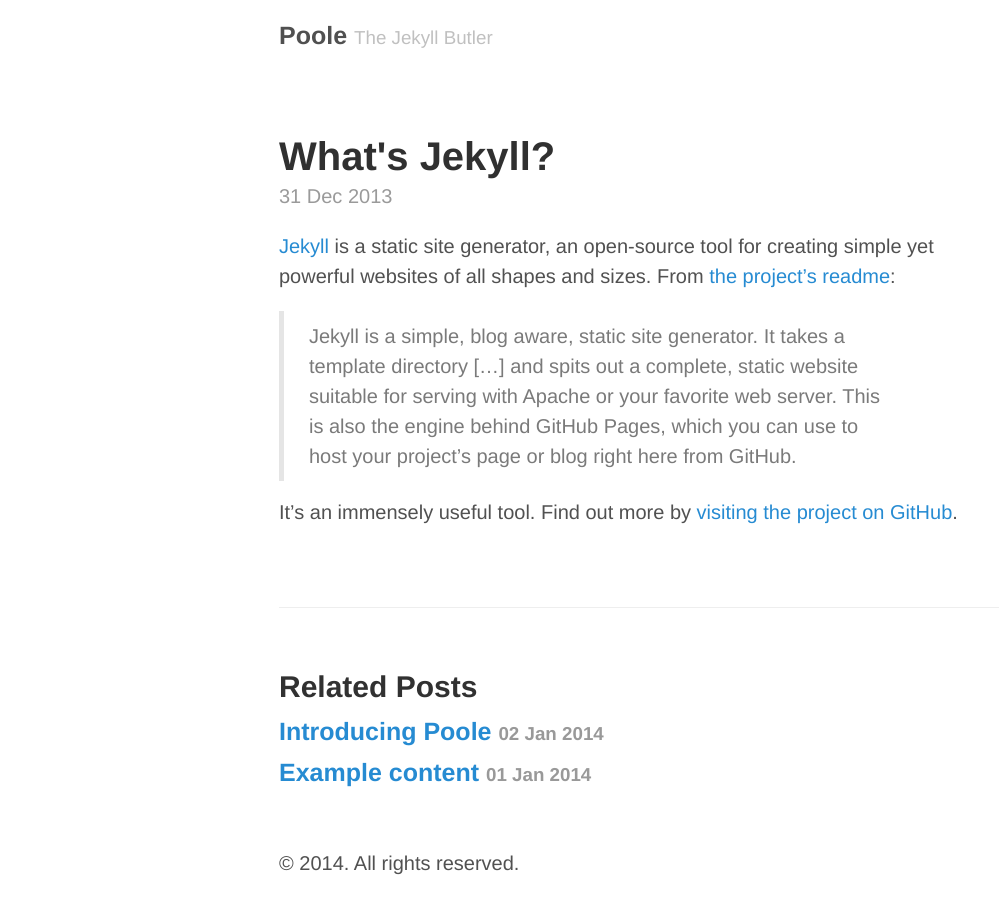
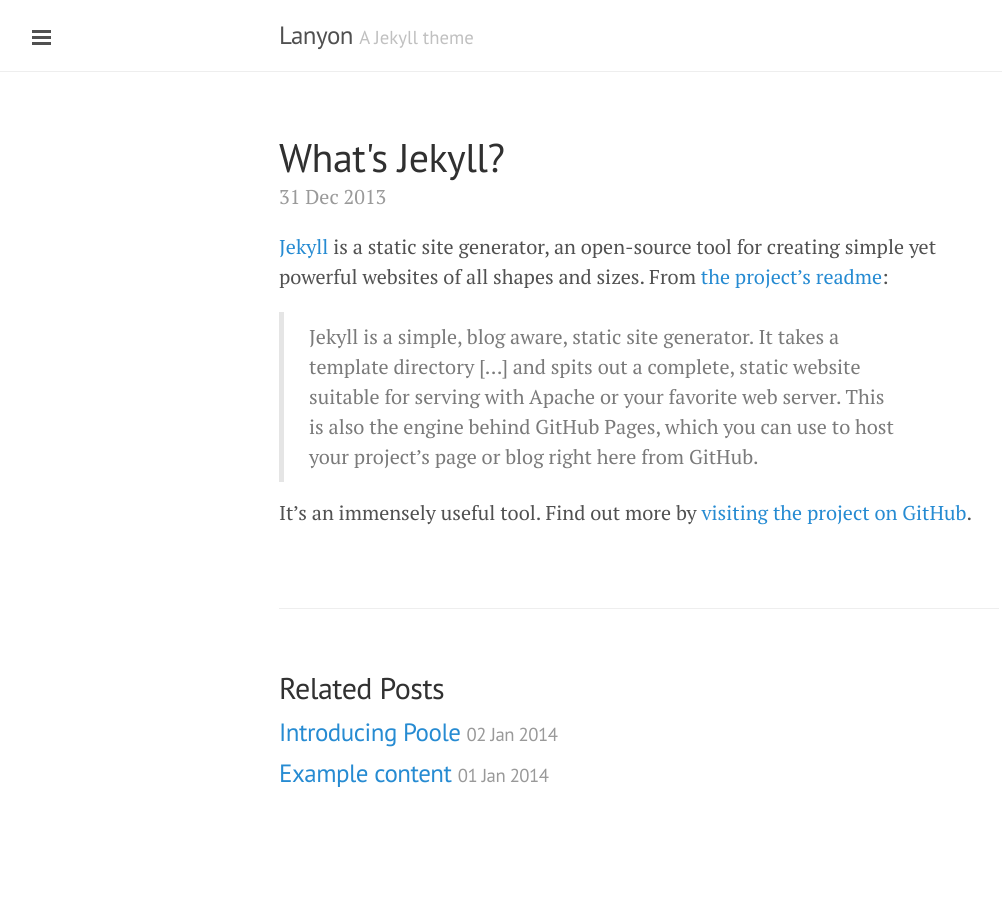
Before and after one commit to pubudu-ranasinghe/portfolio-coming-soon, a Jekyll site: the page built from _posts/2013-12-31-whats-jekyll.md, in a window 1280 px wide. Shown: the whole page, without its empty margins (1-1003 px from the left). Built offline with Jekyll 4.4.1, drawn with Linux system fonts in a browser that asks for light colours; Markdown is read by kramdown in place of the engine named in the settings.

Commit message:
Added lanyon

```diff
--- a/_config.yml
+++ b/_config.yml
@@ -6,17 +6,19 @@
 permalink:        pretty
 
 # Setup
-title:            Poole
-tagline:          The Jekyll Butler
-url:              http://getpoole.com
-paginate:         1
-baseurl:          /
+title:            Lanyon
+tagline:          'A Jekyll theme'
+description:      'A reserved <a href="http://jekyllrb.com" target="_blank">Jekyll</a> theme that places the utmost gravity on content with a hidden drawer. Made by <a href="https://twitter.com/mdo" target="_blank">@mdo</a>.'
+url:              http://lanyon.getpoole.com
+baseurl:          '/'
+paginate:         5
+
 author:
-  name:           Mark Otto
+  name:           'Mark Otto'
   url:            https://twitter.com/mdo
-  email:          markdotto@gmail.com
 
 # Custom vars
 version:          1.0.0
+
 github:
-  repo:           https://github.com/poole/poole
+  repo:           https://github.com/poole/lanyon
--- a/_includes/head.html
+++ b/_includes/head.html
@@ -1,5 +1,6 @@
 <head>
   <link href="http://gmpg.org/xfn/11" rel="profile">
+  <meta http-equiv="X-UA-Compatible" content="IE=edge">
   <meta http-equiv="content-type" content="text/html; charset=utf-8">
 
   <!-- Enable responsiveness on mobile devices-->
@@ -16,11 +17,13 @@
   <!-- CSS -->
   <link rel="stylesheet" href="{{ site.baseurl }}public/css/poole.css">
   <link rel="stylesheet" href="{{ site.baseurl }}public/css/syntax.css">
+  <link rel="stylesheet" href="{{ site.baseurl }}public/css/lanyon.css">
+  <link rel="stylesheet" href="http://fonts.googleapis.com/css?family=PT+Serif:400,400italic,700|PT+Sans:400">
 
   <!-- Icons -->
   <link rel="apple-touch-icon-precomposed" sizes="144x144" href="{{ site.baseurl }}public/apple-touch-icon-precomposed.png">
   <link rel="shortcut icon" href="{{ site.baseurl }}public/favicon.ico">
 
   <!-- RSS -->
-  <link rel="alternate" type="application/rss+xml" title="RSS" href="{{ site.baseurl }}atom.xml">
+  <link rel="alternate" type="application/rss+xml" title="RSS" href="/atom.xml">
 </head>
--- /dev/null
+++ b/_includes/sidebar.html
@@ -0,0 +1,38 @@
+<!-- Target for toggling the sidebar `.sidebar-checkbox` is for regular
+     styles, `#sidebar-checkbox` for behavior. -->
+<input type="checkbox" class="sidebar-checkbox" id="sidebar-checkbox">
+
+<!-- Toggleable sidebar -->
+<div class="sidebar" id="sidebar">
+  <div class="sidebar-item">
+    <p>{{ site.description }}</p>
+  </div>
+
+  <nav class="sidebar-nav">
+    <a class="sidebar-nav-item{% if page.url == site.baseurl %} active{% endif %}" href="/">Home</a>
+
+    {% comment %}
+      The code below dynamically generates a sidebar nav of pages with
+      `layout: page` in the front-matter. See readme for usage.
+    {% endcomment %}
+
+    {% assign pages_list = site.pages %}
+    {% for node in pages_list %}
+      {% if node.title != null %}
+        {% if node.layout == "page" %}
+          <a class="sidebar-nav-item{% if page.url == node.url %} active{% endif %}" href="{{ node.url }}">{{ node.title }}</a>
+        {% endif %}
+      {% endif %}
+    {% endfor %}
+
+    <a class="sidebar-nav-item" href="{{ site.github.repo }}/archive/v{{ site.version }}.zip">Download</a>
+    <a class="sidebar-nav-item" href="{{ site.github.repo }}">GitHub project</a>
+    <span class="sidebar-nav-item">Currently v{{ site.version }}</span>
+  </nav>
+
+  <div class="sidebar-item">
+    <p>
+      &copy; {{ site.time | date: '%Y' }}. All rights reserved.
+    </p>
+  </div>
+</div>
--- a/_layouts/default.html
+++ b/_layouts/default.html
@@ -5,22 +5,43 @@
 
   <body>
 
-    <div class="container content">
+    {% include sidebar.html %}
+
+    <!-- Wrap is the content to shift when toggling the sidebar. We wrap the
+         content to avoid any CSS collisions with our real content. -->
+    <div class="wrap">
       <div class="masthead">
-        <h3 class="masthead-title">
-          <a href="{{ site.baseurl }}" title="Home">{{ site.title }}</a>
-          <small>{{ site.tagline }}</small>
-        </h3>
+        <div class="container">
+          <h3 class="masthead-title">
+            <a href="/" title="Home">{{ site.title }}</a>
+            <small>{{ site.tagline }}</small>
+          </h3>
+        </div>
       </div>
 
-      {{ content }}
-
-      <div class="footer">
-        <p>
-          &copy; {{ site.time | date: '%Y' }}. All rights reserved.
-        </p>
+      <div class="container content">
+        {{ content }}
       </div>
     </div>
 
+    <label for="sidebar-checkbox" class="sidebar-toggle"></label>
+
+    <script>
+      (function(document) {
+        var toggle = document.querySelector('.sidebar-toggle');
+        var sidebar = document.querySelector('#sidebar');
+        var checkbox = document.querySelector('#sidebar-checkbox');
+
+        document.addEventListener('click', function(e) {
+          var target = e.target;
+
+          if(!checkbox.checked ||
+             sidebar.contains(target) ||
+             (target === checkbox || target === toggle)) return;
+
+          checkbox.checked = false;
+        }, false);
+      })(document);
+    </script>
   </body>
 </html>
--- a/_layouts/post.html
+++ b/_layouts/post.html
@@ -14,7 +14,7 @@
     {% for post in site.related_posts limit:3 %}
       <li>
         <h3>
-          <a href="{{ site.baseurl }}{{ post.url }}">
+          <a href="{{ post.url }}">
             {{ post.title }}
             <small>{{ post.date | date_to_string }}</small>
           </a>
--- /dev/null
+++ b/public/css/lanyon.css
@@ -0,0 +1,553 @@
+/*
+ *  ___
+ * /\_ \
+ * \//\ \      __      ___   __  __    ___     ___
+ *   \ \ \   /'__`\  /' _ `\/\ \/\ \  / __`\ /' _ `\
+ *    \_\ \_/\ \_\.\_/\ \/\ \ \ \_\ \/\ \_\ \/\ \/\ \
+ *    /\____\ \__/.\_\ \_\ \_\/`____ \ \____/\ \_\ \_\
+ *    \/____/\/__/\/_/\/_/\/_/`/___/> \/___/  \/_/\/_/
+ *                               /\___/
+ *                               \/__/
+ *
+ * Designed, built, and released under MIT license by @mdo. Learn more at
+ * https://github.com/poole/lanyon.
+ */
+
+
+/*
+ * Contents
+ *
+ * Global resets
+ * Masthead
+ * Sidebar
+ * Slide effect
+ * Posts and pages
+ * Pagination
+ * Reverse layout
+ * Themes
+ */
+
+
+/*
+ * Global resets
+ *
+ * Update the foundational and global aspects of the page.
+ */
+
+/* Prevent scroll on narrow devices */
+html,
+body {
+  overflow-x: hidden;
+}
+
+html {
+  font-family: "PT Serif", Georgia, "Times New Roman", serif;
+}
+
+h1, h2, h3, h4, h5, h6 {
+  font-family: "PT Sans", Helvetica, Arial, sans-serif;
+  font-weight: 400;
+  color: #313131;
+  letter-spacing: -.025rem;
+}
+
+
+/*
+ * Wrapper
+ *
+ * The wrapper is used to position site content when the sidebar is toggled. We
+ * use an outter wrap to position the sidebar without interferring with the
+ * regular page content.
+ */
+
+.wrap {
+  position: relative;
+  width: 100%;
+}
+
+
+/*
+ * Container
+ *
+ * Center the page content.
+ */
+
+.container {
+  max-width: 28rem;
+}
+@media (min-width: 38em) {
+  .container {
+    max-width: 32rem;
+  }
+}
+@media (min-width: 56em) {
+  .container {
+    max-width: 38rem;
+  }
+}
+
+
+/*
+ * Masthead
+ *
+ * Super small header above the content for site name and short description.
+ */
+
+.masthead {
+  padding-top:    1rem;
+  padding-bottom: 1rem;
+  margin-bottom: 3rem;
+  border-bottom: 1px solid #eee;
+}
+.masthead-title {
+  margin-top: 0;
+  margin-bottom: 0;
+  color: #505050;
+}
+.masthead-title a {
+  color: #505050;
+}
+.masthead-title small {
+  font-size: 75%;
+  font-weight: 400;
+  color: #c0c0c0;
+  letter-spacing: 0;
+}
+
+@media (max-width: 48em) {
+  .masthead-title {
+    text-align: center;
+  }
+  .masthead-title small {
+    display: none;
+  }
+}
+
+
+/*
+ * Sidebar
+ *
+ * The sidebar is the drawer, the item we are toggling with our handy hamburger
+ * button in the corner of the page.
+ *
+ * This particular sidebar implementation was inspired by Chris Coyier's
+ * "Offcanvas Menu with CSS Target" article, and the checkbox variation from the
+ * comments by a reader. It modifies both implementations to continue using the
+ * checkbox (no change in URL means no polluted browser history), but this uses
+ * `position` for the menu to avoid some potential content reflow issues.
+ *
+ * Source: http://css-tricks.com/off-canvas-menu-with-css-target/#comment-207504
+ */
+
+/* Style and "hide" the sidebar */
+.sidebar {
+  position: fixed;
+  top: 0;
+  bottom: 0;
+  left: -14rem;
+  width: 14rem;
+  visibility: hidden;
+  overflow-y: auto;
+  font-family: "PT Sans", Helvetica, Arial, sans-serif;
+  font-size: .875rem; /* 15px */
+  color: rgba(255,255,255,.6);
+  background-color: #202020;
+  -webkit-transition: all .3s ease-in-out;
+          transition: all .3s ease-in-out;
+}
+@media (min-width: 30em) {
+  .sidebar {
+    font-size: .75rem; /* 14px */
+  }
+}
+
+/* Sidebar content */
+.sidebar a {
+  font-weight: normal;
+  color: #fff;
+}
+.sidebar-item {
+  padding: 1rem;
+}
+.sidebar-item p:last-child {
+  margin-bottom: 0;
+}
+
+/* Sidebar nav */
+.sidebar-nav {
+  border-bottom: 1px solid rgba(255,255,255,.1);
+}
+.sidebar-nav-item {
+  display: block;
+  padding: .5rem 1rem;
+  border-top: 1px solid rgba(255,255,255,.1);
+}
+.sidebar-nav-item.active,
+a.sidebar-nav-item:hover,
+a.sidebar-nav-item:focus {
+  text-decoration: none;
+  background-color: rgba(255,255,255,.1);
+  border-color: transparent;
+}
+
+@media (min-width: 48em) {
+  .sidebar-item {
+    padding: 1.5rem;
+  }
+  .sidebar-nav-item {
+    padding-left:  1.5rem;
+    padding-right: 1.5rem;
+  }
+}
+
+/* Hide the sidebar checkbox that we toggle with `.sidebar-toggle` */
+.sidebar-checkbox {
+  display: none;
+}
+
+/* Style the `label` that we use to target the `.sidebar-checkbox` */
+.sidebar-toggle {
+  position: absolute;
+  top:  1rem;
+  left: 1rem;
+  display: block;
+  width: 2.2rem;
+  padding: .5rem .65rem;
+  color: #505050;
+  background-color: #fff;
+  border-radius: 4px;
+  cursor: pointer;
+}
+.sidebar-toggle:before {
+  display: block;
+  content: "";
+  width: 100%;
+  padding-bottom: .125rem;
+  border-top: .375rem double;
+  border-bottom: .125rem solid;
+
+  /* Make the border inside the box */
+  -webkit-box-sizing: border-box;
+     -moz-box-sizing: border-box;
+          box-sizing: border-box;
+}
+
+.sidebar-toggle:active,
+#sidebar-checkbox:checked ~ .sidebar-toggle {
+  color: #fff;
+  background-color: #505050;
+}
+
+@media (min-width: 30.1em) {
+  .sidebar-toggle {
+    position: fixed;
+    width: 2.25rem;
+  }
+  .sidebar-toggle:before {
+    padding-bottom: .15rem;
+    border-top-width: .45rem;
+    border-bottom-width: .15rem;
+  }
+}
+
+
+/* Slide effect
+ *
+ * Handle the sliding effects of the sidebar and content in one spot, seperate
+ * from the default styles.
+ *
+ * As an a heads up, we don't use `transform: translate3d()` here because when
+ * mixed with `position: fixed;` for the sidebar toggle, it creates a new
+ * containing block. Put simply, the fixed sidebar toggle behaves like
+ * `position: absolute;` when transformed.
+ *
+ * Read more about it at http://meyerweb.com/eric/thoughts/2011/09/12/.
+ */
+
+.wrap,
+.sidebar,
+.sidebar-toggle {
+  -webkit-backface-visibility: hidden;
+      -ms-backface-visibility: hidden;
+          backface-visibility: hidden;
+}
+.wrap,
+.sidebar-toggle {
+  -webkit-transition: -webkit-transform .3s ease-in-out;
+          transition: transform .3s ease-in-out;
+}
+
+#sidebar-checkbox:checked + .sidebar {
+  z-index: 10;
+  visibility: visible;
+}
+#sidebar-checkbox:checked ~ .sidebar,
+#sidebar-checkbox:checked ~ .wrap,
+#sidebar-checkbox:checked ~ .sidebar-toggle {
+  -webkit-transform: translateX(14rem);
+      -ms-transform: translateX(14rem);
+          transform: translateX(14rem);
+}
+
+
+/*
+ * Posts and pages
+ *
+ * Each post is wrapped in `.post` and is used on default and post layouts. Each
+ * page is wrapped in `.page` and is only used on the page layout.
+ */
+
+.page,
+.post {
+  margin-bottom: 4em;
+}
+
+/* Blog post or page title */
+.page-title,
+.post-title,
+.post-title a {
+  color: #303030;
+}
+.page-title,
+.post-title {
+  margin-top: 0;
+}
+
+/* Meta data line below post title */
+.post-date {
+  display: block;
+  margin-top: -.5rem;
+  margin-bottom: 1rem;
+  color: #9a9a9a;
+}
+
+/* Related posts */
+.related {
+  padding-top: 2rem;
+  padding-bottom: 2rem;
+  border-top: 1px solid #eee;
+}
+.related-posts {
+  padding-left: 0;
+  list-style: none;
+}
+.related-posts h3 {
+  margin-top: 0;
+}
+.related-posts li small {
+  font-size: 75%;
+  color: #999;
+}
+.related-posts li a:hover {
+  color: #268bd2;
+  text-decoration: none;
+}
+.related-posts li a:hover small {
+  color: inherit;
+}
+
+
+/*
+ * Pagination
+ *
+ * Super lightweight (HTML-wise) blog pagination. `span`s are provide for when
+ * there are no more previous or next posts to show.
+ */
+
+.pagination {
+  overflow: hidden; /* clearfix */
+  margin-left: -1rem;
+  margin-right: -1rem;
+  font-family: "PT Sans", Helvetica, Arial, sans-serif;
+  color: #ccc;
+  text-align: center;
+}
+
+/* Pagination items can be `span`s or `a`s */
+.pagination-item {
+  display: block;
+  padding: 1rem;
+  border: 1px solid #eee;
+}
+.pagination-item:first-child {
+  margin-bottom: -1px;
+}
+
+/* Only provide a hover state for linked pagination items */
+a.pagination-item:hover {
+  background-color: #f5f5f5;
+}
+
+@media (min-width: 30em) {
+  .pagination {
+    margin: 3rem 0;
+  }
+  .pagination-item {
+    float: left;
+    width: 50%;
+  }
+  .pagination-item:first-child {
+    margin-bottom: 0;
+    border-top-left-radius:    4px;
+    border-bottom-left-radius: 4px;
+  }
+  .pagination-item:last-child {
+    margin-left: -1px;
+    border-top-right-radius:    4px;
+    border-bottom-right-radius: 4px;
+  }
+}
+
+
+/*
+ * Reverse layout
+ *
+ * Flip the orientation of the page by placing the `.sidebar` and sidebar toggle
+ * on the right side.
+ */
+
+.layout-reverse .sidebar {
+  left: auto;
+  right: -14rem;
+}
+.layout-reverse .sidebar-toggle {
+  left: auto;
+  right: 1rem;
+}
+
+.layout-reverse #sidebar-checkbox:checked ~ .sidebar,
+.layout-reverse #sidebar-checkbox:checked ~ .wrap,
+.layout-reverse #sidebar-checkbox:checked ~ .sidebar-toggle {
+  -webkit-transform: translateX(-14rem);
+      -ms-transform: translateX(-14rem);
+          transform: translateX(-14rem);
+}
+
+
+/*
+ * Themes
+ *
+ * Apply custom color schemes by adding the appropriate class to the `body`.
+ * Based on colors from Base16: http://chriskempson.github.io/base16/#default.
+ */
+
+/* Red */
+.theme-base-08 .sidebar,
+.theme-base-08 .sidebar-toggle:active,
+.theme-base-08 #sidebar-checkbox:checked ~ .sidebar-toggle {
+  background-color: #ac4142;
+}
+.theme-base-08 .container a,
+.theme-base-08 .sidebar-toggle,
+.theme-base-08 .related-posts li a:hover {
+  color: #ac4142;
+}
+
+/* Orange */
+.theme-base-09 .sidebar,
+.theme-base-09 .sidebar-toggle:active,
+.theme-base-09 #sidebar-checkbox:checked ~ .sidebar-toggle {
+  background-color: #d28445;
+}
+.theme-base-09 .container a,
+.theme-base-09 .sidebar-toggle,
+.theme-base-09 .related-posts li a:hover {
+  color: #d28445;
+}
+
+/* Yellow */
+.theme-base-0a .sidebar,
+.theme-base-0a .sidebar-toggle:active,
+.theme-base-0a #sidebar-checkbox:checked ~ .sidebar-toggle {
+  background-color: #f4bf75;
+}
+.theme-base-0a .container a,
+.theme-base-0a .sidebar-toggle,
+.theme-base-0a .related-posts li a:hover {
+  color: #f4bf75;
+}
+
+/* Green */
+.theme-base-0b .sidebar,
+.theme-base-0b .sidebar-toggle:active,
+.theme-base-0b #sidebar-checkbox:checked ~ .sidebar-toggle {
+  background-color: #90a959;
+}
+.theme-base-0b .container a,
+.theme-base-0b .sidebar-toggle,
+.theme-base-0b .related-posts li a:hover {
+  color: #90a959;
+}
+
+/* Cyan */
+.theme-base-0c .sidebar,
+.theme-base-0c .sidebar-toggle:active,
+.theme-base-0c #sidebar-checkbox:checked ~ .sidebar-toggle {
+  background-color: #75b5aa;
+}
+.theme-base-0c .container a,
+.theme-base-0c .sidebar-toggle,
+.theme-base-0c .related-posts li a:hover {
+  color: #75b5aa;
+}
+
+/* Blue */
+.theme-base-0d .sidebar,
+.theme-base-0d .sidebar-toggle:active,
+.theme-base-0d #sidebar-checkbox:checked ~ .sidebar-toggle {
+  background-color: #6a9fb5;
+}
+.theme-base-0d .container a,
+.theme-base-0d .sidebar-toggle,
+.theme-base-0d .related-posts li a:hover {
+  color: #6a9fb5;
+}
+
+/* Magenta */
+.theme-base-0e .sidebar,
+.theme-base-0e .sidebar-toggle:active,
+.theme-base-0e #sidebar-checkbox:checked ~ .sidebar-toggle {
+  background-color: #aa759f;
+}
+.theme-base-0e .container a,
+.theme-base-0e .sidebar-toggle,
+.theme-base-0e .related-posts li a:hover {
+  color: #aa759f;
+}
+
+/* Brown */
+.theme-base-0f .sidebar,
+.theme-base-0f .sidebar-toggle:active,
+.theme-base-0f #sidebar-checkbox:checked ~ .sidebar-toggle {
+  background-color: #8f5536;
+}
+.theme-base-0f .container a,
+.theme-base-0f .sidebar-toggle,
+.theme-base-0f .related-posts li a:hover {
+  color: #8f5536;
+}
+
+
+/*
+ * Overlay sidebar
+ *
+ * Make the sidebar content overlay the viewport content instead of pushing it
+ * aside when toggled.
+ */
+
+.sidebar-overlay #sidebar-checkbox:checked ~ .wrap {
+  -webkit-transform: translateX(0);
+      -ms-transform: translateX(0);
+          transform: translateX(0);
+}
+.sidebar-overlay #sidebar-checkbox:checked ~ .sidebar-toggle {
+  box-shadow: 0 0 0 .25rem #fff;
+}
+.sidebar-overlay #sidebar-checkbox:checked ~ .sidebar {
+  box-shadow: .25rem 0 .5rem rgba(0,0,0,.1);
+}
+
+/* Only one tweak for a reverse layout */
+.layout-reverse.sidebar-overlay #sidebar-checkbox:checked ~ .sidebar {
+  box-shadow: -.25rem 0 .5rem rgba(0,0,0,.1);
+}
```
Also changed, not shown: atom.xml (+4 -4 lines), index.html (line endings or trailing spaces).
